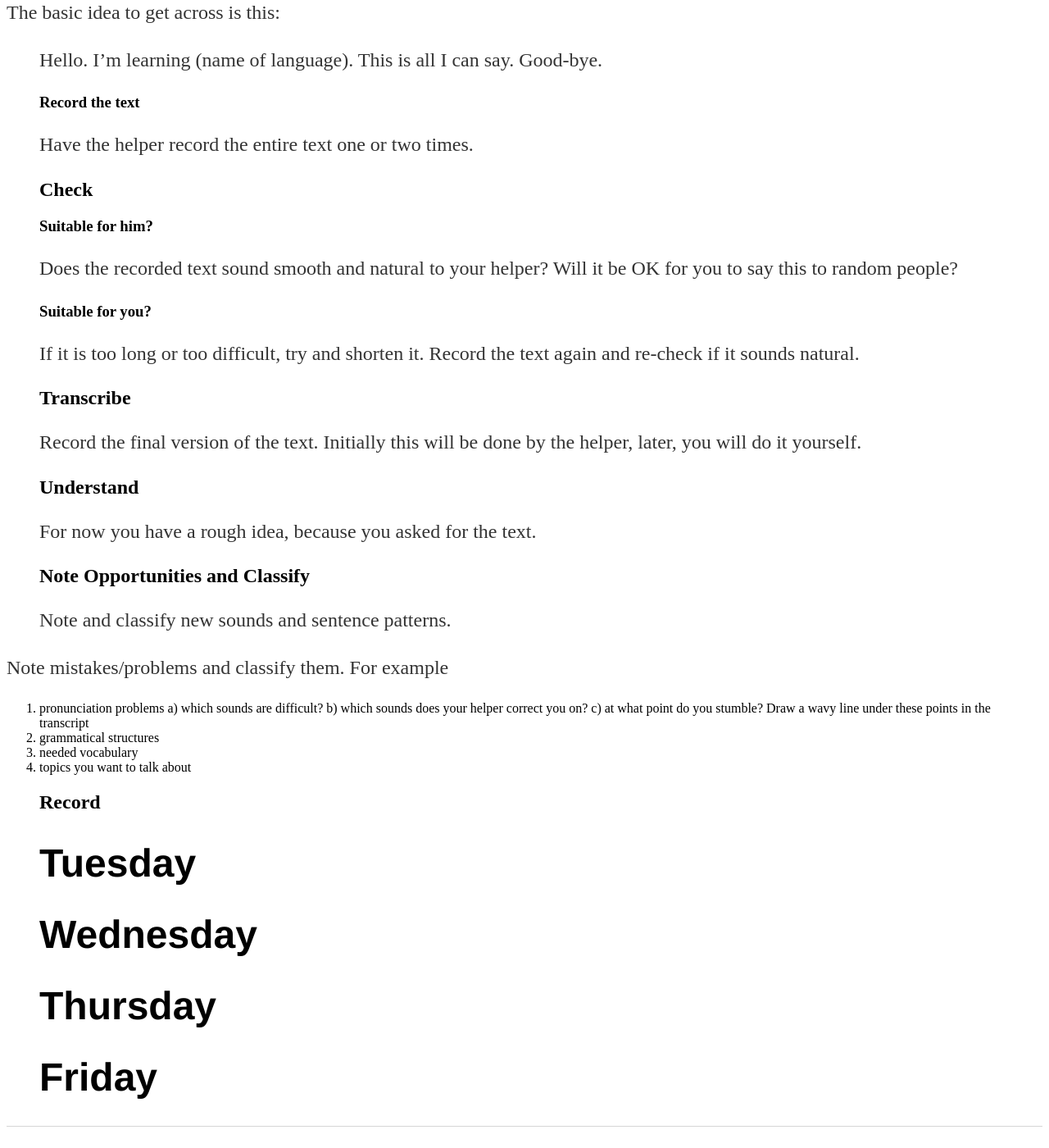
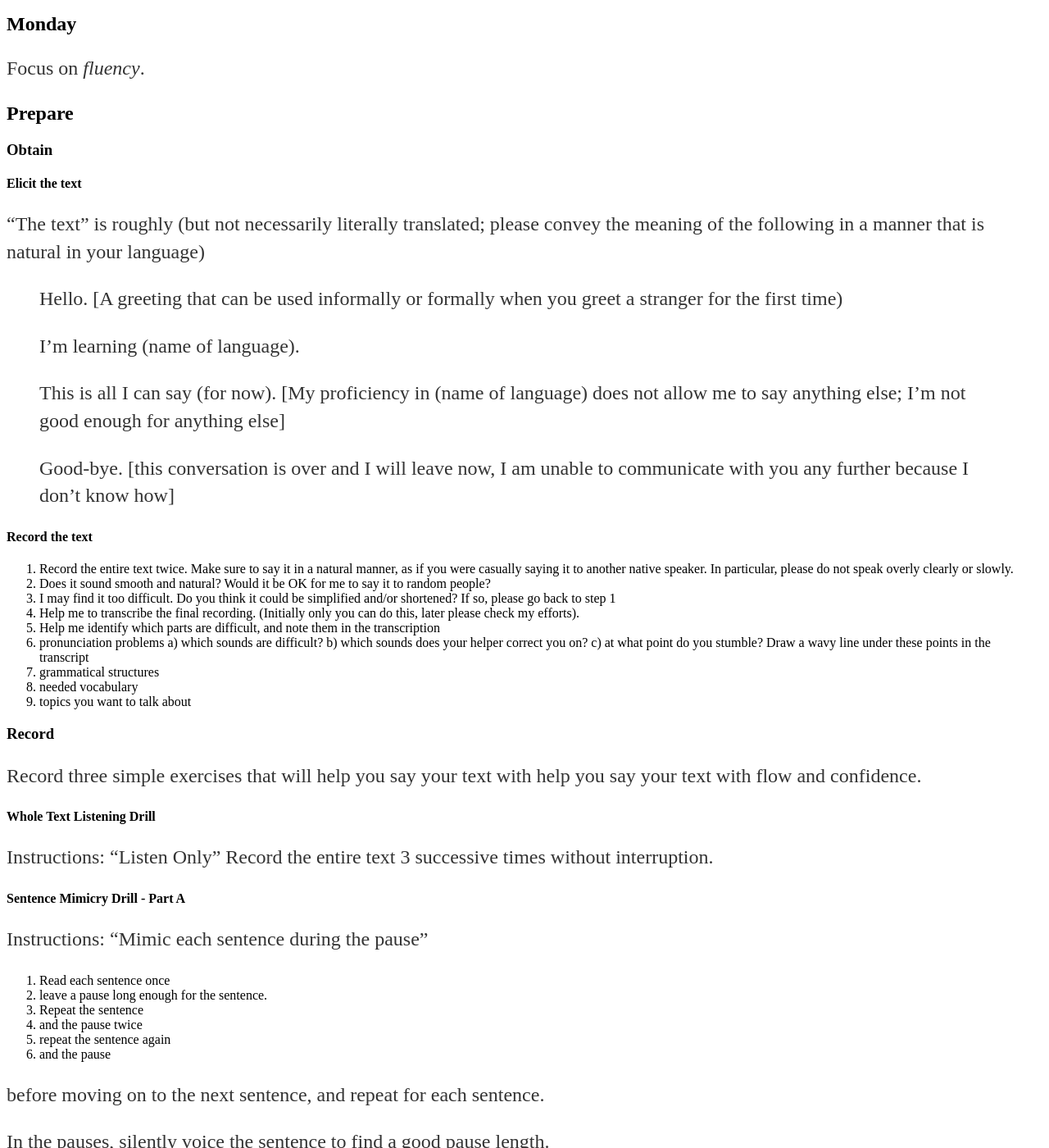
Before and after one commit to nczempin/ll, a Jekyll site: the page built from lamp-helper.md, in a window 1280 px wide and 1400 px high, scrolled down 213 px. Shown: the whole window at 82% size. Built offline with Jekyll 4.4.1, drawn with Linux system fonts in a browser that asks for light colours; some of the changed text lies outside the part shown.

Commit message:
Update lamp-helper.md

```diff
--- a/lamp-helper.md
+++ b/lamp-helper.md
@@ -2,32 +2,39 @@
 layout: default
 title: "Language Acquisition Made Practical"
 ---
+# Table of Contents
+1. [Monday](#Monday)
+2. [Tuesday](#Tuesday)
+3. [Wednesday](#Wednesday)
+4. [Thursday](#Thursday)
+5. [Friday](#Friday)
 
-# Monday
-## Obtain
-### Elicit the text
-The basic idea to get across is this:
-> Hello.
-I'm learning (name of language).
-This is all I can say.
-Good-bye.
-### Record the text
-Have the helper record the entire text one or two times.
-## Check
-### Suitable for him?
-Does the recorded text sound smooth and natural to your helper? Will it be OK for you to say this to random people?
-### Suitable for you?
-If it is too long or too difficult, try and shorten it.
-Record the text again and re-check if it sounds natural.
-## Transcribe
-Record the final version of the text. Initially this will be done by the helper, later, you will do it yourself.
-## Understand
-For now you have a rough idea, because you asked for the text.
-## Note Opportunities and Classify
-Note and classify new sounds and sentence patterns.
 
-Note mistakes/problems and classify them. For example
+## Monday<a name="Monday"/>
 
+Focus on *fluency*.
+
+## Prepare
+
+### Obtain
+#### Elicit the text
+"The text" is roughly (but not necessarily literally translated; please convey the meaning of the following in a manner that is natural in your language)
+
+> Hello. [A greeting that can be used informally or formally when you greet a stranger for the first time)
+
+> I'm learning (name of language).
+
+> This is all I can say (for now). [My proficiency in (name of language) does not allow me to say anything else; I'm not good enough for anything else]
+
+> Good-bye. [this conversation is over and I will leave now, I am unable to communicate with you any further because I don't know how]
+
+#### Record the text
+
+1. Record the entire text twice. Make sure to say it in a natural manner, as if you were casually saying it to another native speaker. In particular, please do not speak overly clearly or slowly.
+2. Does it sound smooth and natural? Would it be OK for me to say it to random people?
+3. I may find it too difficult. Do you think it could be simplified and/or shortened? If so, please go back to step 1
+4. Help me to transcribe the final recording. (Initially only you can do this, later please check my efforts).
+5. Help me identify which parts are difficult, and note them in the transcription
 1. pronunciation problems
   a) which sounds are difficult?
   b) which sounds does your helper correct you on?
@@ -36,8 +43,121 @@
 2. grammatical structures
 3. needed vocabulary
 4. topics you want to talk about
-## Record
-# Tuesday
-# Wednesday
-# Thursday
-# Friday
+
+### Record
+
+Record three simple exercises that will help you say your text with help you say your text with flow and confidence.
+
+#### Whole Text Listening Drill
+Instructions: "Listen Only"
+Record the entire text 3 successive times without interruption.
+
+#### Sentence Mimicry Drill - Part A
+Instructions: "Mimic each sentence during the pause"
+1. Read each sentence once
+2. leave a pause long enough for the sentence.
+2. Repeat the sentence
+4. and the pause twice
+5. repeat the sentence again
+6. and the pause
+
+before moving on to the next sentence, and repeat for each sentence.
+
+In the pauses, silently voice the sentence to find a good pause length.
+#### Sentence Mimicry Drill - Part B
+1. Read first sentence once
+2. pause
+3. read second sentence
+4. pause
+
+and so on.
+
+## Practice
+
+### Practice With Your Helper
+
+#### Listen
+
+#### Mimic
+
+Break sentences that are too long into multiple phrases and practice them, **starting at the end**, using the
+##### Build-up mimicry drill
+
+Do not follow the transcript, train your ears instead.
+
+For difficult sounds that you do not seem to get, move on for now if you don't get them after three to five minutes.
+
+Pay close attention to intonation (melody), emphasis and rhythm of each sentence.
+
+#### Produce
+
+##### Completion Production Drill
+
+### Practice with the Recording
+
+Objective is to get the text down pat and to develop confidence in your ability to say it.
+
+You will have learned the text when you can easily say it without stumbling (at normal speed).
+
+It will probably be necessary to work through the drills 3-4 times or more.
+
+Keep the meaning in mind.
+
+#### Sentence Production Drill
+Produce the sentence before the recording.
+
+Repeat until each phrase no hesitation.
+
+#### Simultaneous Production Drill
+
+#### Entire Speech Without Reinforcement or Help
+
+#### Wrap up
+
+Confidence and fluency are relative
+
+## Communicate What You Know
+
+Try your speech on 30 - 50 people.
+
+## Evaluate
+
+### Evaluate Procedures
+
+### Note and Classify
+
+### Decide on Next Step
+
+### Organize New Material
+
+# Tuesday<a name="Tuesday"/>
+
+Will begin to learn various techniques for gaining *accuracy*.
+
+Elicit a text from the helper based on a given *setting* (avoid using your L1).
+
+## Obtain the Text
+
+### Describe the setting
+Two people
+#### Greeting
+#### Expand on "I want to learn to speak (the language)"
+#### "This all I can say"
+#### How to thank someone
+#### What to say when you want to leave after talking
+
+# Wednesday<a name="Wednesday"/>
+Now you know how to initiate and terminate a conversation.
+
+The opening and closing of conversations will remain fairly constant; the body will has unlimited options.
+
+Now you will learn how to say something about yourself.
+
+Plus a new drill called Pronunciation Substitution Drill
+
+# Thursday<a name="Thursday"/>
+
+Today you will begin to use "helping questions" (interrogatives) in the target language.
+
+Differential Pronunciation and Differential Structure drills
+# Friday<a name="Friday"/>
```
